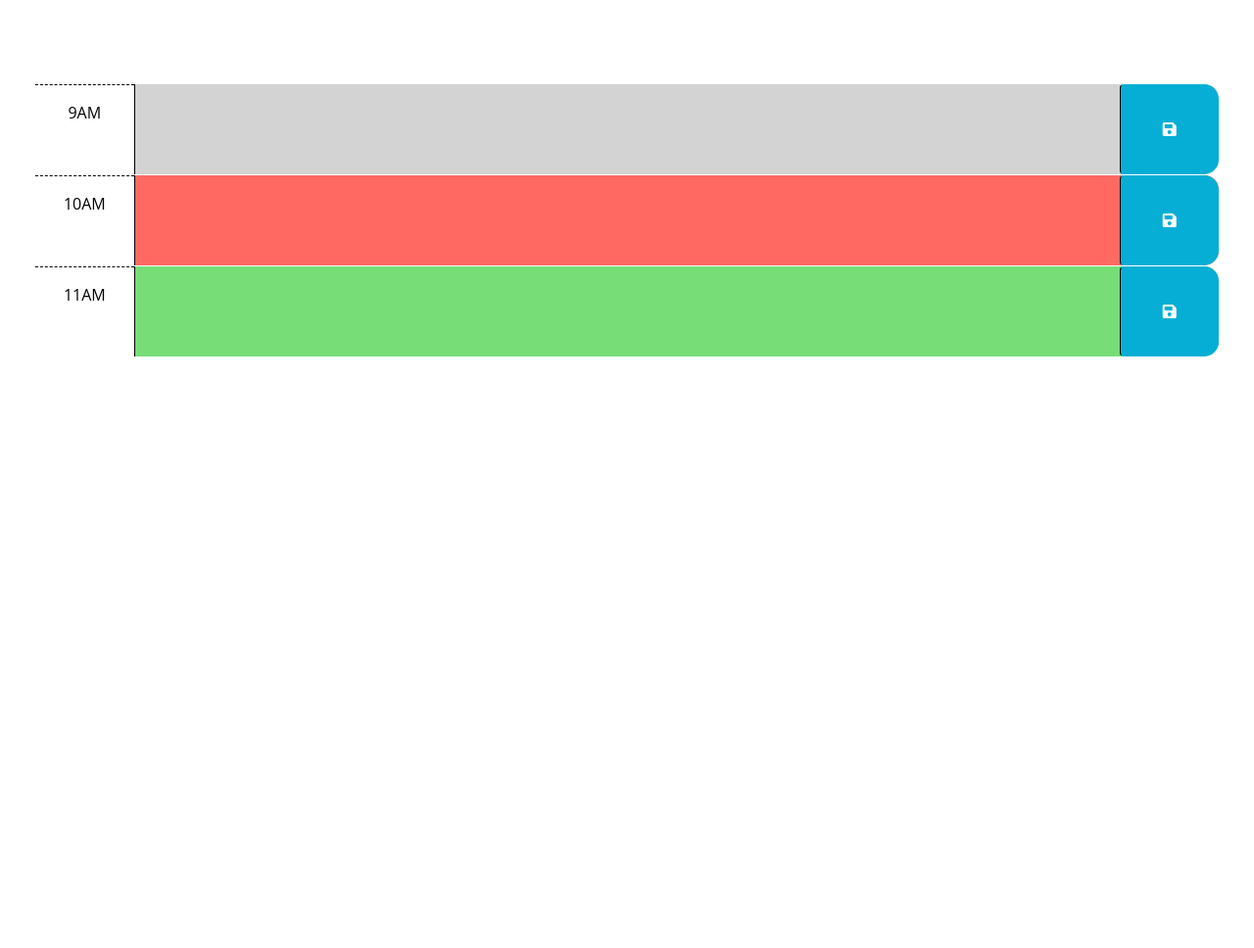
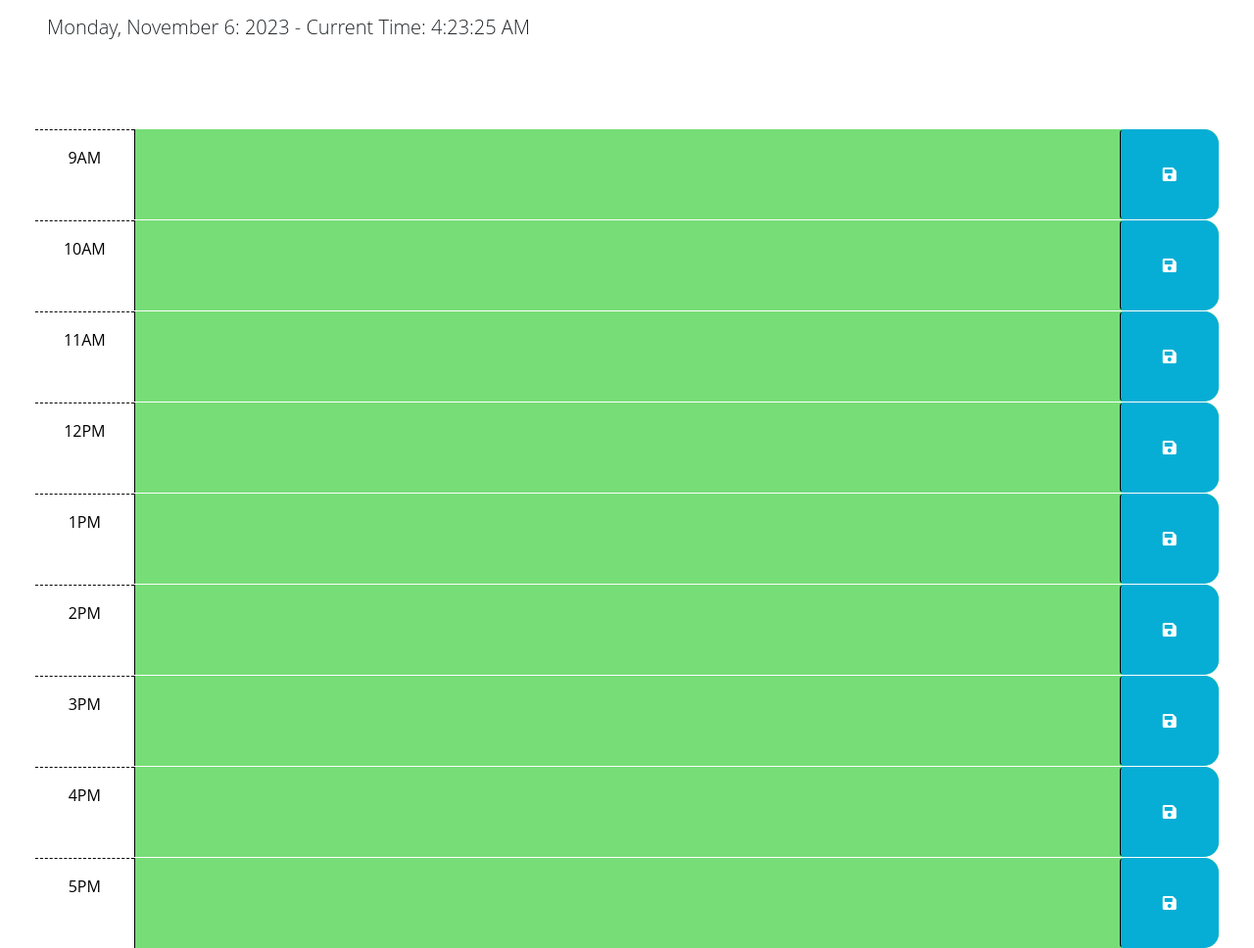
Before and after one commit to seanharrigan8/Homework5, a plain HTML site: page index.html in a window 1280 px wide. Shown: the part 166-1134 px from the top of the page at 98% size. Before the commit the page ends 800 px from the top, so only its background shows below. Drawn offline with nearby package versions, Linux system fonts and the light colour scheme; files that its build step writes are made by us from their sources.

Commit message:
StoressEntries-clockConnected-savesOnReload

```diff
--- a/assets/js/script.js
+++ b/assets/js/script.js
@@ -1,17 +1,80 @@
 //cant hear over here again
+var date = dayjs().format('dddd, MMMM D: YYYY')
+// var timeBlock = $('.time-block');
+
+// // Wrap all code that interacts with the DOM in a call to jQuery to ensure that
+// // the code isn't run until the browser has finished rendering all the elements
+// // in the html.
+
+$(document).ready(function () {
+
+  var currentTime = dayjs().format("h:mm:ss A");
+  $("#currentDay").text(date + " - Current Time: " + currentTime);
+  var currentHour = dayjs().hour();
+
+  var timeBlock = $(".time-block");
+  console.log("Current Time: ", currentTime);
+
+  for (var i = 9; i <= 17; i++) {
+    var hourId = "hour-" + i;
+    var timeBlock = $("<div>").attr("id", hourId[i]).addClass("time-block row");
+    var hourLabel = $("<div>")
+      .addClass("hour col-2")
+      .text(i + ":00");
+    var descriptionInput = $("<textarea>").addClass("description col-8");
+      var saveButton = $("<button>").addClass("saveBtn col-2").text("Save");
+    timeBlock.append(hourLabel, descriptionInput, saveButton);
+    $(".container").append(timeBlock);
+    var savedText = localStorage.getItem(hourId);
 
 
-// Wrap all code that interacts with the DOM in a call to jQuery to ensure that
-// the code isn't run until the browser has finished rendering all the elements
-// in the html.
-$(function () {
+    if (savedText) {
+      descriptionInput.val(savedText);
+    }
+  }
+
+
   // TODO: Add a listener for click events on the save button. This code should
+  $(".saveBtn").on("click", function () {
+
+    var timeBlock = $(this).closest(".time-block");
+    var hourId = timeBlock.attr("id");
+    var userInput = $(this).prev(".description").val();
+    // $("#currentDay").text(currentTime);
+
+    localStorage.setItem(hourId, userInput);
+
+
+    for (var i = 0; i < localStorage.length; i++) {
+      var key = localStorage.key(i);
+      var value = localStorage.getItem(key);
+      console.log(key + ": " + value);
+    }
+  });
+
   // use the id in the containing time-block as a key to save the user input in
   // local storage. HINT: What does `this` reference in the click listener
   // function? How can DOM traversal be used to get the "hour-x" id of the
   // time-block containing the button that was clicked? How might the id be
   // useful when saving the description in local storage?
   //
+
+  var currentHour = dayjs().hour();
+
+  $(".time-block").each(function () {
+    var blockHour = parseInt($(this).attr("id").split("-")[1]);
+
+    if (blockHour < currentHour) {
+      $(this).addClass("past");
+    }
+    if (blockHour === currentHour) {
+      $(this).addClass("present");
+    }
+    if (blockHour > currentHour) {
+      $(this).addClass("future");
+    }
+  });
+});
 // TODO: Add code to apply the past, present, or future class to each time
 // block by comparing the id to the current hour. HINTS: How can the id
 // attribute of each time-block be used to conditionally add or remove the
@@ -23,4 +86,3 @@ $(function () {
 // attribute of each time-block be used to do this?
 //
 // TODO: Add code to display the current date in the header of the page.
-});
--- a/index.html
+++ b/index.html
@@ -1,4 +1,4 @@
-<!DOCTYPE html>
+<!doctype html>
 <html lang="en">
   <head>
     <meta charset="UTF-8" />
@@ -20,7 +20,7 @@
       href="https://fonts.googleapis.com/css2?family=Fira+Sans:wght@400;700&display=swap"
       rel="stylesheet"
     />
-    <link rel="stylesheet" href="style.css" />
+    <link rel="stylesheet" href="./assets/css/style.css" />
     <title>Work Day Scheduler</title>
   </head>
 
@@ -44,7 +44,7 @@
       <!-- Example of a past time block. The "past" class adds a gray background color. -->
       <div id="hour-9" class="row time-block past">
         <div class="col-2 col-md-1 hour text-center py-3">9AM</div>
-        <textarea class="col-8 col-md-10 description" rows="3"> </textarea>
+        <textarea class="col-8 col-md-10 description" rows="3"></textarea>
         <button class="btn saveBtn col-2 col-md-1" aria-label="save">
           <i class="fas fa-save" aria-hidden="true"></i>
         </button>
@@ -53,7 +53,7 @@
       <!-- Example of a present time block. The "present" class adds a red background color. -->
       <div id="hour-10" class="row time-block present">
         <div class="col-2 col-md-1 hour text-center py-3">10AM</div>
-        <textarea class="col-8 col-md-10 description" rows="3"> </textarea>
+        <textarea class="col-8 col-md-10 description" rows="3"></textarea>
         <button class="btn saveBtn col-2 col-md-1" aria-label="save">
           <i class="fas fa-save" aria-hidden="true"></i>
         </button>
@@ -67,13 +67,60 @@
           <i class="fas fa-save" aria-hidden="true"></i>
         </button>
       </div>
+      <div id="hour-12" class="row time-block past">
+        <div class="col-2 col-md-1 hour text-center py-3">12PM</div>
+        <textarea class="col-8 col-md-10 description" rows="3"></textarea>
+        <button class="btn saveBtn col-2 col-md-1" aria-label="save">
+          <i class="fas fa-save" aria-hidden="true"></i>
+        </button>
+      </div>
+      <div id="hour-13" class="row time-block past">
+        <div class="col-2 col-md-1 hour text-center py-3">1PM</div>
+        <textarea class="col-8 col-md-10 description" rows="3"></textarea>
+        <button class="btn saveBtn col-2 col-md-1" aria-label="save">
+          <i class="fas fa-save" aria-hidden="true"></i>
+        </button>
+      </div>
+      <div id="hour-14" class="row time-block past">
+        <div class="col-2 col-md-1 hour text-center py-3">2PM</div>
+        <textarea class="col-8 col-md-10 description" rows="3"></textarea>
+        <button class="btn saveBtn col-2 col-md-1" aria-label="save">
+          <i class="fas fa-save" aria-hidden="true"></i>
+        </button>
+      </div>
+      <div id="hour-15" class="row time-block past">
+        <div class="col-2 col-md-1 hour text-center py-3">3PM</div>
+        <textarea class="col-8 col-md-10 description" rows="3"></textarea>
+        <button class="btn saveBtn col-2 col-md-1" aria-label="save">
+          <i class="fas fa-save" aria-hidden="true"></i>
+        </button>
+      </div>
+      <div id="hour-16" class="row time-block past">
+        <div class="col-2 col-md-1 hour text-center py-3">4PM</div>
+        <textarea class="col-8 col-md-10 description" rows="3"></textarea>
+        <button class="btn saveBtn col-2 col-md-1" aria-label="save">
+          <i class="fas fa-save" aria-hidden="true"></i>
+        </button>
+      </div>
+      <div id="hour-17" class="row time-block past">
+        <div class="col-2 col-md-1 hour text-center py-3">5PM</div>
+        <textarea class="col-8 col-md-10 description" rows="3"></textarea>
+        <button class="btn saveBtn col-2 col-md-1" aria-label="save">
+          <i class="fas fa-save" aria-hidden="true"></i>
+        </button>
+      </div>
+
     </div>
+
+
+
+
 
     <script src="https://cdnjs.cloudflare.com/ajax/libs/jquery/3.2.1/jquery.min.js"></script>
     <script src="https://cdn.jsdelivr.net/npm/dayjs@1.11.3/dayjs.min.js"
     integrity="sha256-iu/zLUB+QgISXBLCW/mcDi/rnf4m4uEDO0wauy76x7U="
     crossorigin="anonymous"></script>
 
-    <script src="script.js"></script>
+    <script src="./assets/js/script.js"></script>
   </body>
 </html>
```
Lines whose indentation alone changed are shown as unchanged.
